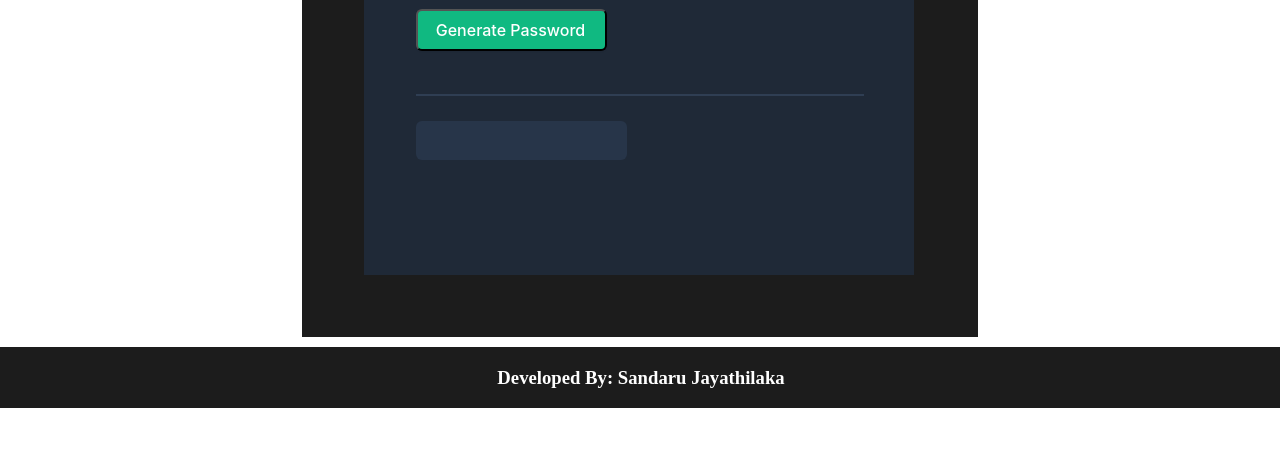
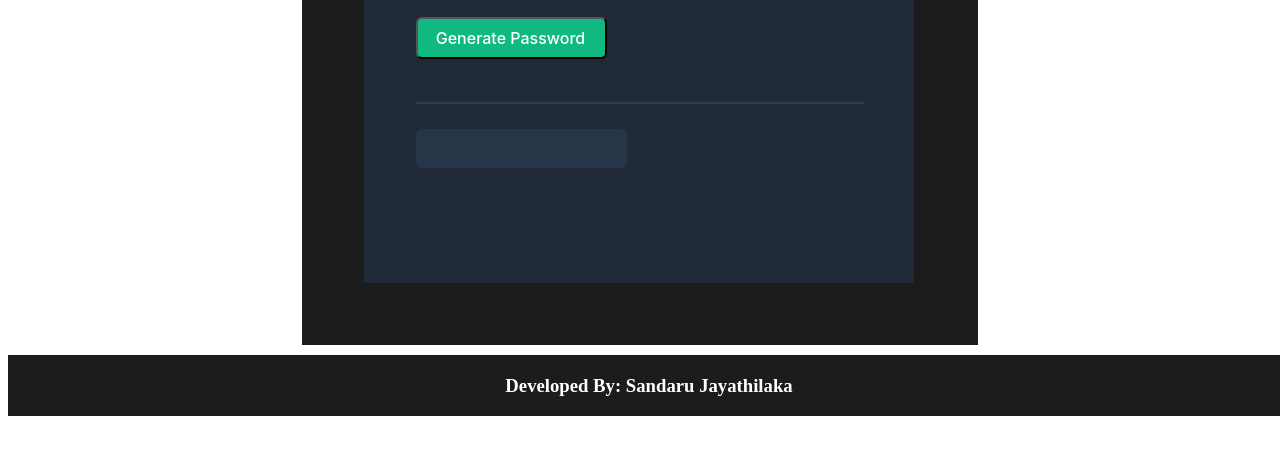
Before and after one commit to sandarujayathilaka/Password_Generator_App, a plain HTML site: page index.html in a window 1280 px wide. Shown: the part 339-800 px from the top of the page. Drawn offline with Linux system fonts and the light colour scheme.

Commit message:
Update app.css

```diff
--- a/app.css
+++ b/app.css
@@ -1,8 +1,3 @@
-
-body{
-    padding: 0px;
-    margin: 0px;
-}
 
 #maindiv{
 position: relative;
```
